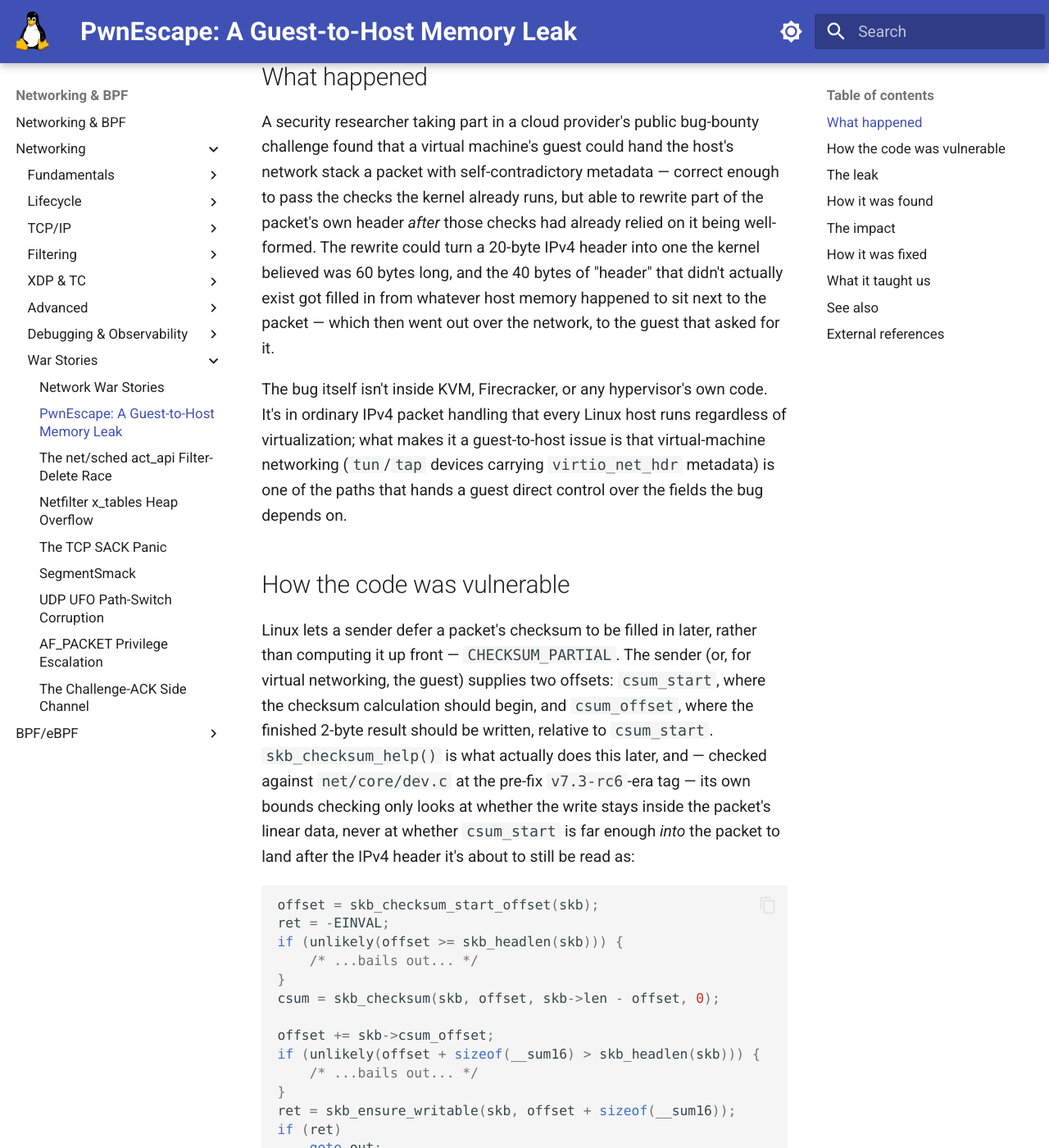
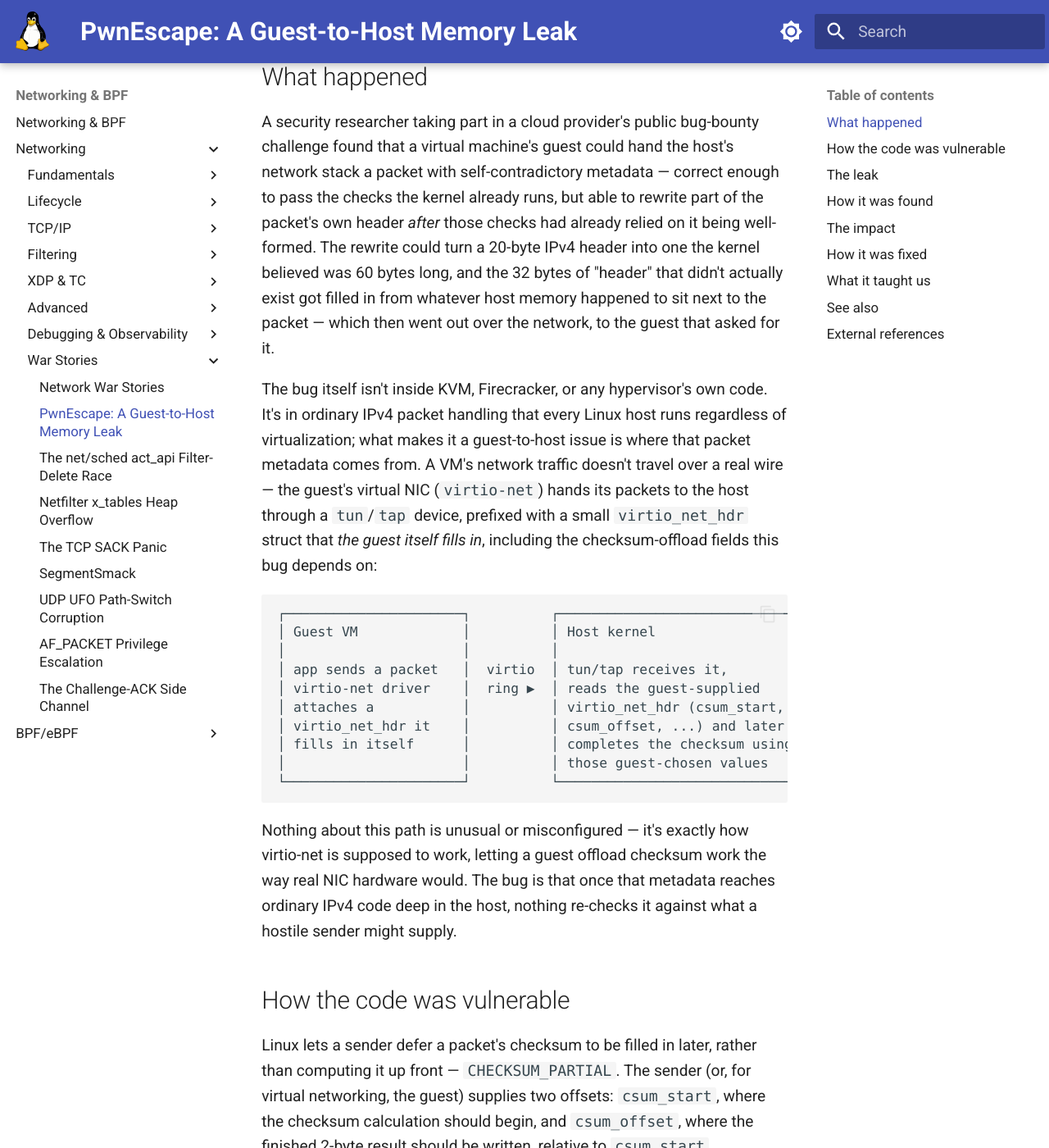
Before and after one commit to laveeshb/linux-kernel-internals, an MkDocs documentation site: the page built from docs/net/war-stories/pwnescape.md, in a window 1280 px wide and 1400 px high, scrolled down 1387 px. Shown: the whole window at 82% size. Built offline with MkDocs 1.6.1 and Material for MkDocs 9.7.7, drawn with Linux system fonts in a browser that asks for light colours; some of the changed text lies outside the part shown.

Commit message:
pwnescape: add diagrams, fix a byte-count error
The audience here is tech-savvy but doesn't know kernel internals
cold, so the mechanism needs a picture, not just prose walking
through struct fields and offsets. Adds a guest/host trust-boundary
diagram and a before/after byte-layout diagram for the header
corruption itself.

Also fixes an arithmetic slip in the opening summary: the leaked
region is 32 bytes (60 - 28 real bytes), not 40 (60 - 20, the wrong
subtraction) -- the rest of the page already had this right.

Every box-drawing diagram checked column-by-column for consistent
width before committing, not just by eye.

````diff
--- a/docs/net/war-stories/pwnescape.md
+++ b/docs/net/war-stories/pwnescape.md
@@ -24,9 +24,24 @@
 
 ## What happened
 
-A security researcher taking part in a cloud provider's public bug-bounty challenge found that a virtual machine's guest could hand the host's network stack a packet with self-contradictory metadata — correct enough to pass the checks the kernel already runs, but able to rewrite part of the packet's own header *after* those checks had already relied on it being well-formed. The rewrite could turn a 20-byte IPv4 header into one the kernel believed was 60 bytes long, and the 40 bytes of "header" that didn't actually exist got filled in from whatever host memory happened to sit next to the packet — which then went out over the network, to the guest that asked for it.
+A security researcher taking part in a cloud provider's public bug-bounty challenge found that a virtual machine's guest could hand the host's network stack a packet with self-contradictory metadata — correct enough to pass the checks the kernel already runs, but able to rewrite part of the packet's own header *after* those checks had already relied on it being well-formed. The rewrite could turn a 20-byte IPv4 header into one the kernel believed was 60 bytes long, and the 32 bytes of "header" that didn't actually exist got filled in from whatever host memory happened to sit next to the packet — which then went out over the network, to the guest that asked for it.
 
-The bug itself isn't inside KVM, Firecracker, or any hypervisor's own code. It's in ordinary IPv4 packet handling that every Linux host runs regardless of virtualization; what makes it a guest-to-host issue is that virtual-machine networking (`tun`/`tap` devices carrying `virtio_net_hdr` metadata) is one of the paths that hands a guest direct control over the fields the bug depends on.
+The bug itself isn't inside KVM, Firecracker, or any hypervisor's own code. It's in ordinary IPv4 packet handling that every Linux host runs regardless of virtualization; what makes it a guest-to-host issue is where that packet metadata comes from. A VM's network traffic doesn't travel over a real wire — the guest's virtual NIC (`virtio-net`) hands its packets to the host through a `tun`/`tap` device, prefixed with a small `virtio_net_hdr` struct that *the guest itself fills in*, including the checksum-offload fields this bug depends on:
+
+```
+┌──────────────────────┐          ┌───────────────────────────────────┐
+│ Guest VM             │          │ Host kernel                       │
+│                      │          │                                   │
+│ app sends a packet   │  virtio  │ tun/tap receives it,              │
+│ virtio-net driver    │  ring ▶  │ reads the guest-supplied          │
+│ attaches a           │          │ virtio_net_hdr (csum_start,       │
+│ virtio_net_hdr it    │          │ csum_offset, ...) and later       │
+│ fills in itself      │          │ completes the checksum using      │
+│                      │          │ those guest-chosen values         │
+└──────────────────────┘          └───────────────────────────────────┘
+```
+
+Nothing about this path is unusual or misconfigured — it's exactly how virtio-net is supposed to work, letting a guest offload checksum work the way real NIC hardware would. The bug is that once that metadata reaches ordinary IPv4 code deep in the host, nothing re-checks it against what a hostile sender might supply.
 
 ## How the code was vulnerable
 
@@ -70,6 +85,28 @@
 ```
 
 By the time `hlen` is computed, the checksum write has already run — so if it corrupted `iph->ihl`, `ip_do_fragment()` trusts the corrupted value for how much "header" to copy into the first fragment. Per the disclosure, the packet's real linear data ran out at 28 bytes; told the header was 60, the fragmenting code copied 32 bytes past the end of what the packet actually contained — and whatever host memory happened to sit there went out as spurious IP options in the emitted packet.
+
+The packet before the attacker's write — 28 real bytes, a normal 20-byte header plus 8 bytes of payload:
+
+```
+┌───────────────────────────┬──────────┐
+│     IP header (IHL=5)     │ payload  │
+│         20 bytes          │ 8 bytes  │
+└───────────────────────────┴──────────┘
+0                           20         28
+```
+
+`skb_checksum_help()` writes its 2-byte checksum at byte 0 — landing on the IHL field itself — and `ip_do_fragment()` reads the result back as the new header length. Nothing else in the packet changed; only that one field did:
+
+```
+┌───────────────────────────┬──────────┬───────────────────────┐
+│    IP header (IHL=15!)    │ payload  │ 32B: NOT this packet  │
+│         20 bytes          │ 8 bytes  │ adjacent host memory  │
+└───────────────────────────┴──────────┴───────────────────────┘
+0                           20         28                      60
+```
+
+`ip_do_fragment()` treats the whole 0–60 range as "header" and copies all of it into the fragment. Bytes 0–27 are real; bytes 28–59 are just whatever happened to be sitting in host memory next to the packet — and they go out over the network as if they were IP header options.
 
 `skb_checksum_help()` isn't only reachable from `ip_do_fragment()` — the same missing check applied to four other call sites the fix touches: netfilter's `CHECKSUM` target, `nfnetlink_queue`, bridge connection tracking, and IPsec output. Any of them completing a checksum on attacker-steered metadata hits the same gap; `ip_do_fragment()` is simply the one the published disclosure walks through in detail.
 
````
